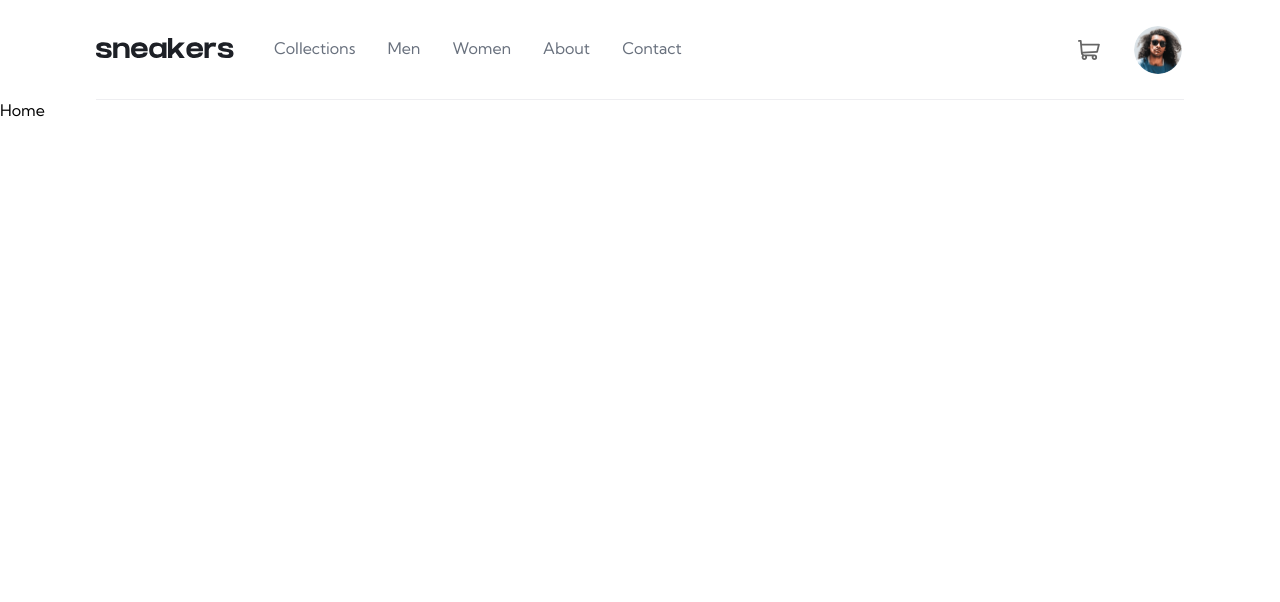
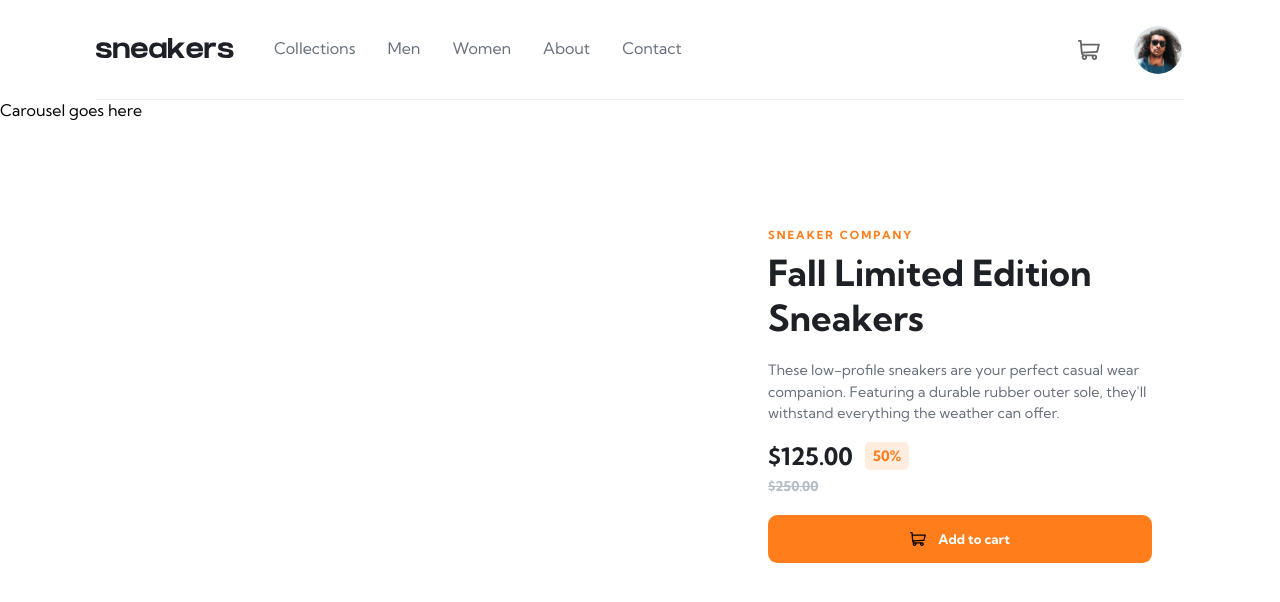
Before and after one commit to arjunkdot/ecommerce-product-page, a React (Vite) app: page / in a window 1280 px wide. Shown: the top 602 px of the page. Built offline with nearby package versions, Linux system fonts and the light colour scheme.

Commit message:
Product meta initial commit.

```diff
--- a/src/Home.jsx
+++ b/src/Home.jsx
@@ -1,9 +1,94 @@
-import React from 'react'
+import React from "react";
+import styled from "styled-components";
+import { ButtonPrimaryBlock } from "./styles/Buttons";
+import { BadgePrimary } from "./styles/Badges";
 
 const Home = () => {
   return (
-    <div>Home</div>
-  )
-}
+    <div className="container">
+      <Homepage>
+        <div>Carousel goes here</div>
+        <div className="product-meta">
+          <span className="product-category">Sneaker Company</span>
+          <span className="product-name">Fall Limited Edition Sneakers</span>
+          <span className="product-description">
+            These low-profile sneakers are your perfect casual wear companion.
+            Featuring a durable rubber outer sole, they&apos;ll withstand
+            everything the weather can offer.
+          </span>
+          <div className="product-price-container">
+            <span className="product-price">$125.00</span>
+            <BadgePrimary>50%</BadgePrimary>
+          </div>
+          <span className="product-original-price">$250.00</span>
 
-export default Home
+          <div className="product-actions">
+            <ButtonPrimaryBlock><img src="./images/icon-cart.svg" width="16" height="16" alt="" /> Add to cart</ButtonPrimaryBlock>
+          </div>
+        </div>
+      </Homepage>
+    </div>
+  );
+};
+
+export default Home;
+
+const Homepage = styled.section`
+  display: grid;
+  grid-template-columns: repeat(2, 1fr);
+
+  .product-meta {
+    padding: 8rem;
+  }
+
+  .product-category {
+    color: ${({ theme }) => theme.colors.orange};
+    display: block;
+    font-size: 0.7rem;
+    font-weight: 700;
+    letter-spacing: 2px;
+    text-transform: uppercase;
+    margin-bottom: 0.5rem;
+  }
+
+  .product-name {
+    color: ${({ theme }) => theme.colors.veryDarkBlue};
+    display: block;
+    font-size: 2.25rem;
+    font-weight: 700;
+    margin-bottom: 1.25rem;
+  }
+
+  .product-description {
+    color: ${({ theme }) => theme.colors.darkGrayishBlue};
+    font-size: 0.9rem;
+    display: block;
+    line-height: 1.5;
+    margin-bottom: 1rem;
+  }
+
+  .product-price-container {
+    display: flex;
+    align-items: center;
+    margin-bottom: 0.25rem;
+  }
+
+  .product-price {
+    color: ${({ theme }) => theme.colors.veryDarkBlue};
+    display: block;
+    font-size: 1.5rem;
+    font-weight: bold;
+    margin-right: 0.75rem;
+  }
+
+  .product-original-price {
+    color: ${({ theme }) => theme.colors.grayishBlue};
+    font-weight: 700;
+    font-size: 0.85rem;
+    text-decoration: line-through;
+  }
+
+  .product-actions{
+    margin-top: 1.25rem;
+  }
+`;
--- /dev/null
+++ b/src/styles/Badges.js
@@ -0,0 +1,15 @@
+import styled from 'styled-components';
+
+// Badge Base
+const Badge = styled.span`
+  border: none;
+  border-radius: 5px;
+  font-size: 0.9rem;
+  font-weight: 700;
+  padding: 5px 8px;
+`;
+
+export const BadgePrimary = styled(Badge)`
+  background-color: ${({ theme }) => theme.colors.paleOrange};
+  color: ${({ theme }) => theme.colors.orange};
+`;
--- a/src/styles/Buttons.js
+++ b/src/styles/Buttons.js
@@ -16,6 +16,10 @@ const Button = styled.button`
   &:hover{
     transition: all 0.3s ease-in-out;
   }
+
+  img:first-child{
+    margin-right: 0.75rem;
+  }
 `;
 
 // Primary Button
@@ -26,6 +30,11 @@ export const ButtonPrimary = styled(Button)`
   &:hover{
     filter: contrast(95%);
   }
+
+  img{
+    fill: ${({theme})=> theme.colors.white};
+    stroke: ${({theme})=> theme.colors.white};
+  }
 `
 /// Primary Block Button
 export const ButtonPrimaryBlock = styled(ButtonPrimary)`
```
